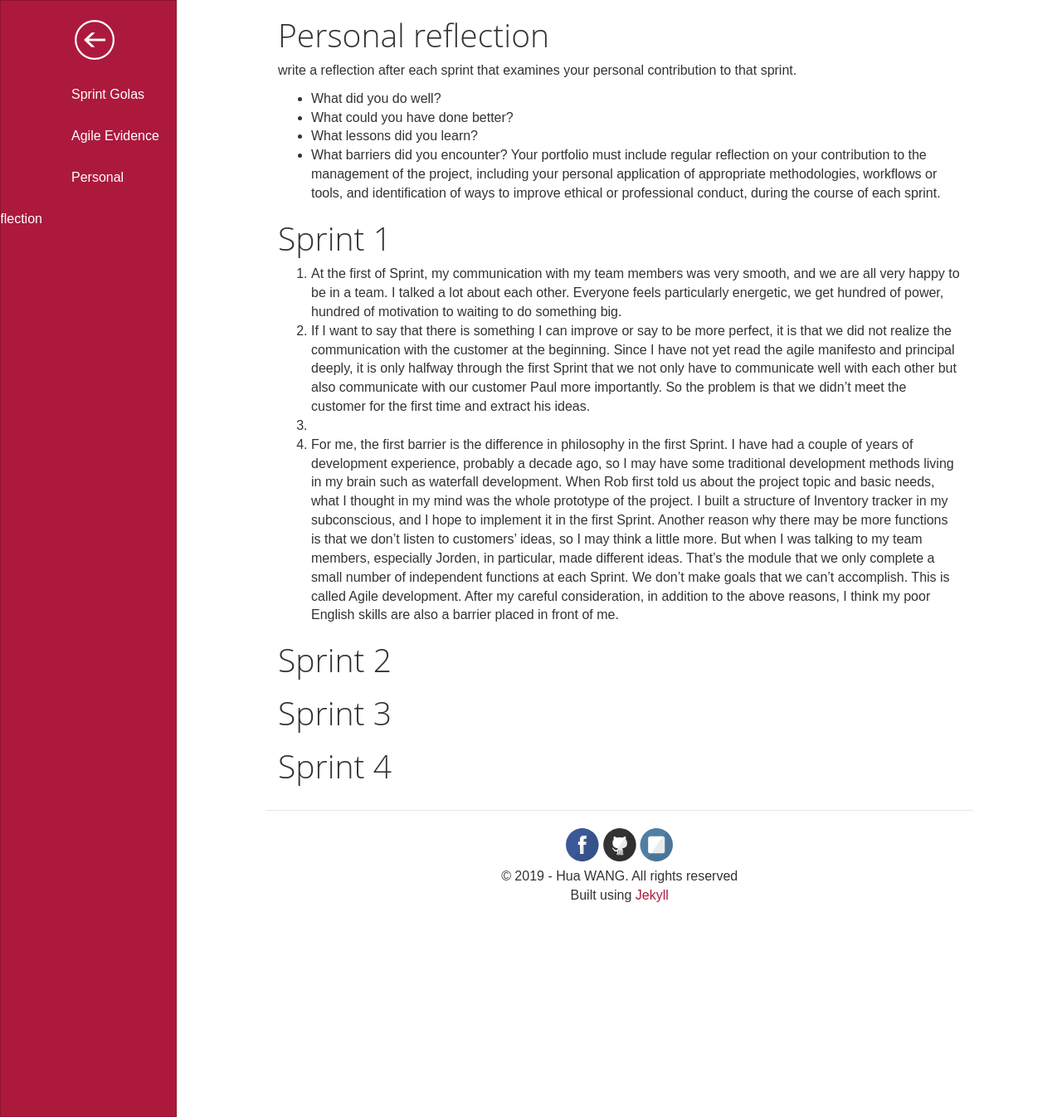
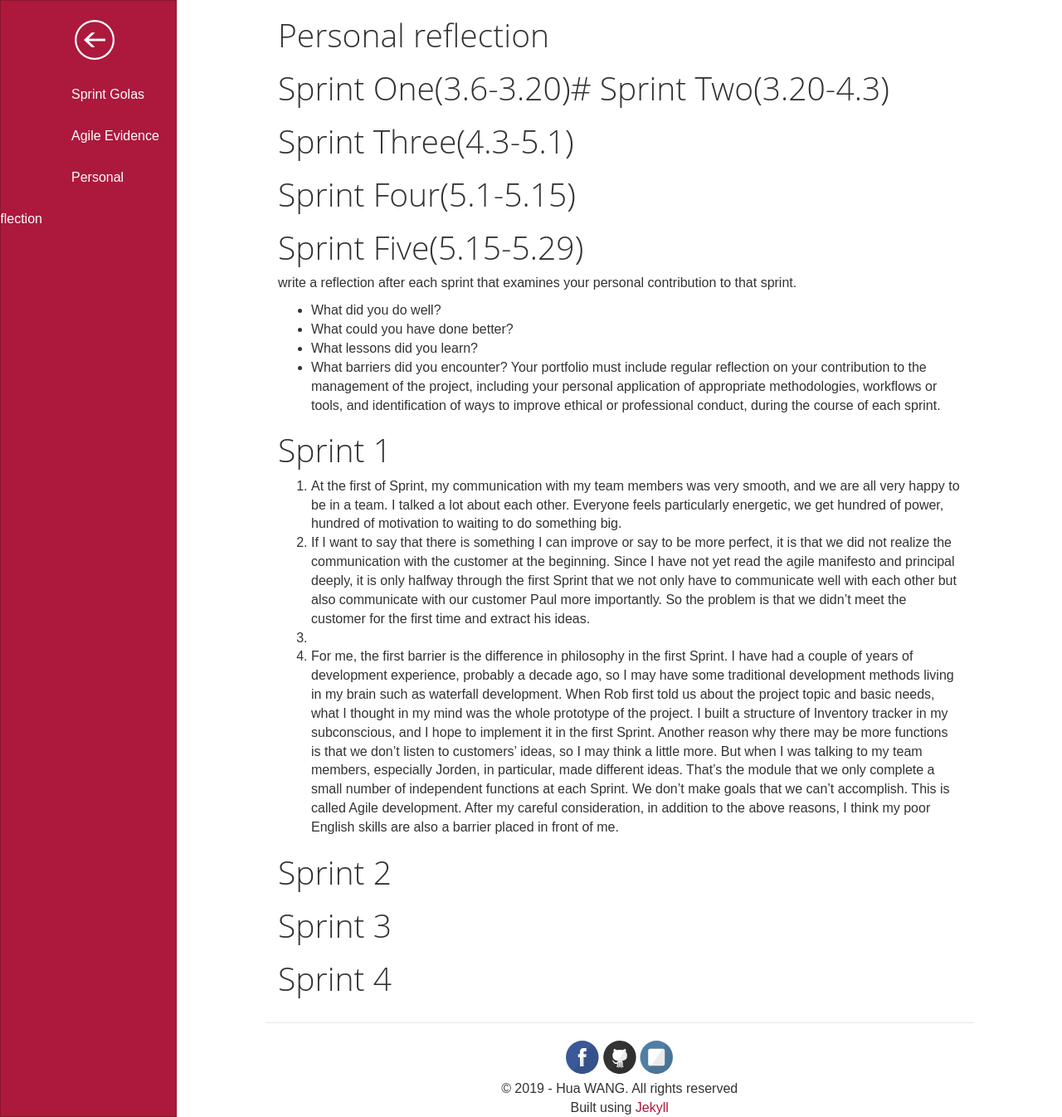
Before and after one commit to aemooooon/Software-engineering-profolio, a Jekyll site: the page built from reflection/index.md, in a window 1280 px wide and 1346 px high. Shown: the whole window at 83% size. Built offline with Jekyll 4.4.1, drawn with Linux system fonts in a browser that asks for light colours; nearby versions of some CDN libraries.

Commit message:
Update index.md

```diff
--- a/reflection/index.md
+++ b/reflection/index.md
@@ -4,7 +4,10 @@
 description: Personal reflection
 theme: red
 ---
-
+# Sprint One(3.6-3.20)# Sprint Two(3.20-4.3)
+# Sprint Three(4.3-5.1)
+# Sprint Four(5.1-5.15)
+# Sprint Five(5.15-5.29)
 write a reflection after each sprint that examines your personal contribution to that sprint.
 * What did you do well?
 * What could you have done better?
```
